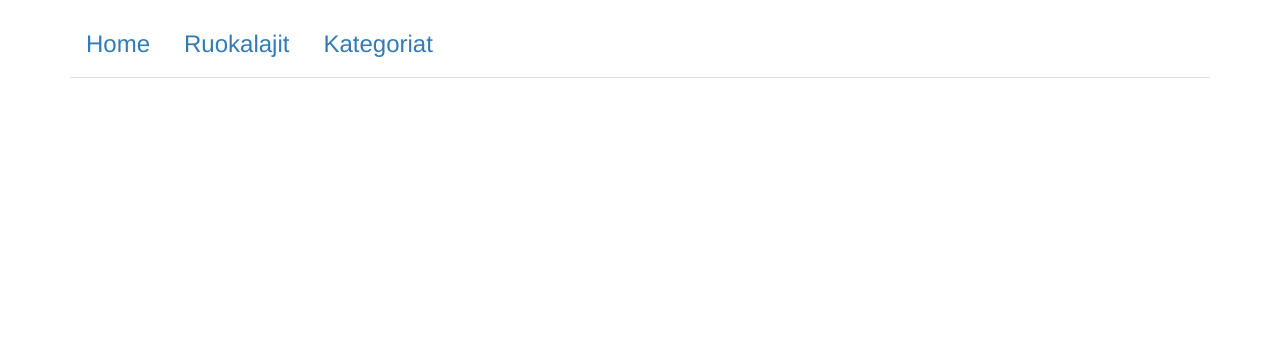
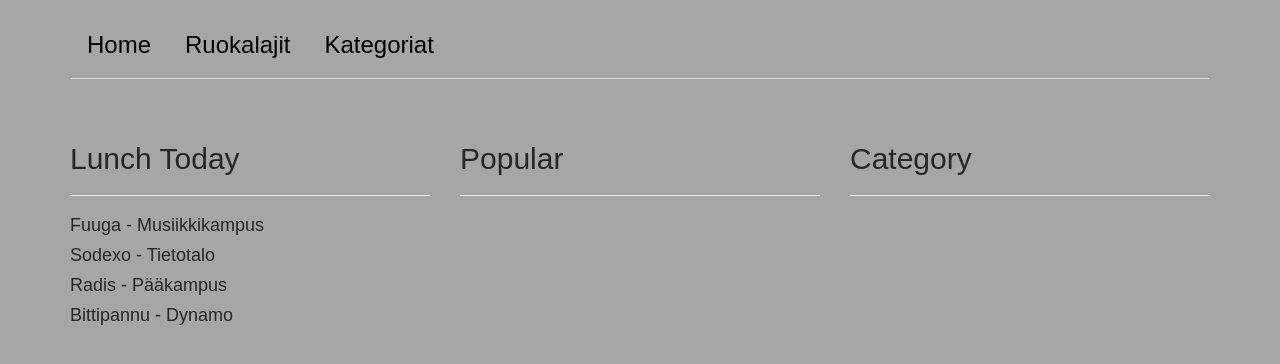
Before and after one commit to olkivist/sodex, a PHP site: template recourses/views/home.twig in a window 1280 px wide. Shown: the top 364 px of the page. Run offline with PHP 8.4, Linux system fonts and the light colour scheme; the template is opened without the code that fills it, so the values that code supplies are empty; some libraries are stand-ins or nearby versions.

Commit message:
changes for home page content

```diff
--- a/public/css/style.css
+++ /dev/null
@@ -1,4 +0,0 @@
-body {
-
-	background-color: grey;
-}
--- /dev/null
+++ b/public/css/styles.css
@@ -0,0 +1,23 @@
+body {
+
+	background-color: #a6a6a6;
+	font-family: sans-serif;
+	color: #262626;
+
+}
+
+.navbar {
+	margin-bottom: 3em;
+}
+
+h1 {
+	color: black;
+}
+
+a {
+	color: black;
+}
+
+a:hover {
+	color: white;
+}
--- a/recourses/views/home.twig
+++ b/recourses/views/home.twig
@@ -1,15 +1,29 @@
 {% extends 'layouts/app.twig' %}
 
-{% block title %}Home{% endblock %}
+{% block title %}Sodexo Lunch{% endblock %}
 
-{% block courses %}
 
-	<h3><a href="{{ path_for('courses') }}"> Ruokalajit</a></h3>
+{% block content %}
+
+	<div class="row">
+
+	  <div class="col-md-4">
+	  	<h2>Lunch Today</h2><hr>
+	  	<h4>Fuuga - Musiikkikampus</h4>
+	  	<h4>Sodexo - Tietotalo</h4>
+	  	<h4>Radis - Pääkampus</h4>
+	  	<h4>Bittipannu - Dynamo</h4>
+	  </div>
+
+	  <div class="col-md-4">
+	  	<h2>Popular</h2><hr>
+	  </div>
+
+	  <div class="col-md-4">
+	  	<h2>Category</h2><hr>
+
+	  </div>
+
+	</div>
 
 {% endblock %}
-
-{% block categories %}
-
-	<h3><a href="{{ path_for('categories') }}"> Kategoriat</a></h3>
-
-{% endblock %}
--- a/recourses/views/layouts/app.twig
+++ b/recourses/views/layouts/app.twig
@@ -7,23 +7,24 @@
  	    <meta name="description" content="Demo project">
  		<meta name="viewport" content="width=device-width, initial-scale=1">
  		<link rel="stylesheet" href="http://netdna.bootstrapcdn.com/bootstrap/3.0.3/css/bootstrap.min.css">
+ 		<link rel="stylesheet" type="text/css" href="css/styles.css">
  		<style type="text/css">
-
  		</style>
  	</head>
 
  	<body>
 
-	<div class="container">
+	<div class="container navbar">
 
  		<ul class="nav nav-tabs">
   			<li role="presentation"><a href="{{ path_for('home') }}"><h3>Home</h3></a></li>
   			<li role="presentation"><a href="{{ path_for('courses') }}"><h3>Ruokalajit</h3></a></li>
   			<li role="presentation"><a href="{{ path_for('categories') }}"><h3>Kategoriat</h3></a></li>
 		</ul>
+	</div>
+	<div class="container">
 
- 			{% block content %}{% endblock %}
- 			{% block error %}{% endblock %}
+			{% block content %}{% endblock %}
 
  	</div>
 
--- a/routes/web.php
+++ b/routes/web.php
@@ -3,7 +3,6 @@
 
 use App\Models\User;
 use App\Controllers\CourseController;
-use App\Controllers\DatabaseController;
 use App\Controllers\CategoryController;
 
 
```
